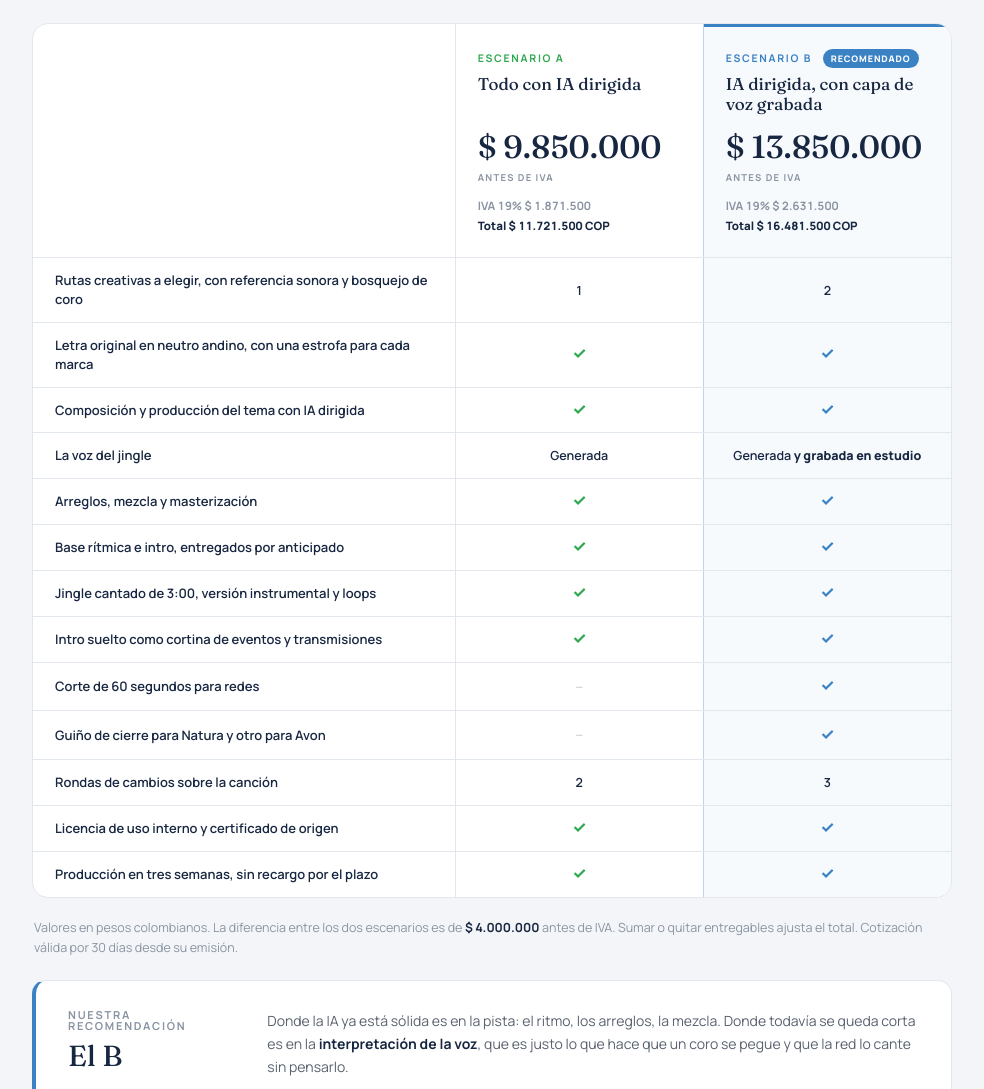
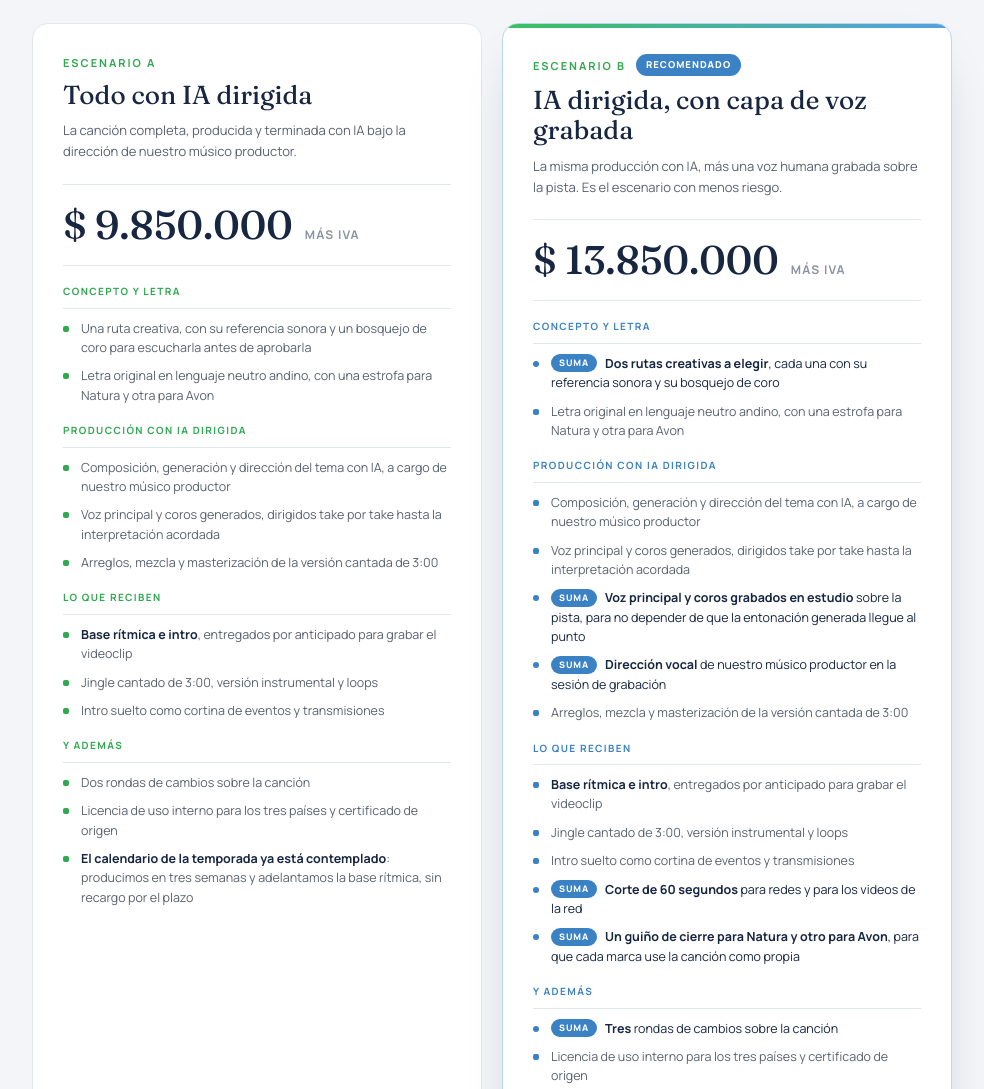
Before and after one commit to anasamsa/natura-jingle-navidad, a plain HTML site: page index.html in a window 1280 px wide. Shown: the part 2360-3449 px from the top of the page, without its empty margins (148-1132 px from the left). Drawn offline with Linux system fonts and the light colour scheme.

Commit message:
Vuelven las tarjetas, con el B marcando lo que suma
La tabla comparativa igualaba visualmente los dos escenarios y el B perdia
la sensacion de ventaja. Ahora el B lista todo el alcance y resalta con
Suma los seis puntos que agrega sobre el A.

El precio queda solo con la cifra y 'mas IVA', sin el desglose.

Co-Authored-By: Claude Opus 5 (1M context) <noreply@anthropic.com>

```diff
--- a/index.html
+++ b/index.html
@@ -80,32 +80,34 @@ img{max-width:100%}
 .step--urg{border-color:#BFE4C9;background:var(--green-soft)}
 .step--urg .step__no{background:var(--green)}
 
-/* comparativa de escenarios */
-.cmp{background:var(--card);border:1px solid var(--line);border-radius:16px;overflow:hidden}
-.cmp table{width:100%;border-collapse:collapse}
-.cmp thead th{text-align:left;vertical-align:bottom;padding:26px 22px 22px;border-bottom:1px solid var(--line)}
-.cmp__feat{width:46%}
-.cmp__col{width:27%;border-left:1px solid var(--line)}
-.cmp__col--hl{background:#F7FAFD;border-left-color:#B9D6EE;box-shadow:inset 0 3px 0 var(--blue)}
-.cmp__k{display:block;font-size:10.5px;font-weight:700;letter-spacing:.16em;text-transform:uppercase;color:var(--green);margin-bottom:8px}
-.cmp__col--hl .cmp__k{color:var(--blue)}
-.cmp__k i{font-style:normal;font-size:9px;font-weight:800;letter-spacing:.1em;color:#fff;background:var(--blue);border-radius:20px;padding:3px 8px;margin-left:7px}
-.cmp__t{display:block;font-family:var(--serif);font-size:17px;font-weight:460;line-height:1.18;margin-bottom:16px;min-height:2.4em}
-.cmp__v{display:block;font-family:var(--serif);font-size:clamp(24px,3vw,32px);font-weight:500;line-height:1;white-space:nowrap}
-.cmp__u{display:block;font-size:9.5px;font-weight:700;letter-spacing:.13em;text-transform:uppercase;color:var(--label);margin-top:8px}
-.cmp__iva{display:block;font-size:11.5px;color:var(--label);margin-top:11px;line-height:1.55}
-.cmp__iva b{display:block;margin-top:3px;white-space:nowrap}
-.cmp__iva b{color:var(--ink);font-weight:800}
-.cmp tbody td{padding:13px 22px;border-bottom:1px solid var(--line);font-size:13px;color:var(--muted);line-height:1.45}
-.cmp tbody tr:last-child td{border-bottom:0}
-.cmp td.f{color:var(--ink);font-weight:600}
-.cmp td.c{text-align:center;border-left:1px solid var(--line);width:27%}
-.cmp td.hl{background:#F7FAFD;border-left-color:#B9D6EE}
-.ok{color:var(--green);font-size:16px;font-weight:700;line-height:1}
-.hl .ok{color:var(--blue)}
-.no{color:#C4CBD5;font-size:15px}
-.txt{font-size:12.5px;color:var(--ink);font-weight:600;line-height:1.4;display:inline-block}
-.txt b{font-weight:800}
+/* escenarios lado a lado */
+.escs{display:grid;grid-template-columns:1fr 1fr;gap:20px}
+.esc{display:flex;flex-direction:column}
+.esc{background:var(--card);border:1px solid var(--line);border-radius:16px;padding:30px 30px 32px;position:relative;overflow:hidden}
+.esc--hl{border-color:#B9D6EE;box-shadow:0 20px 50px -28px rgba(24,39,65,.4)}
+.esc--hl::before{content:"";position:absolute;left:0;top:0;height:4px;width:100%;background:linear-gradient(90deg,var(--green-br),var(--blue-br))}
+.esc__k{font-size:11px;font-weight:700;letter-spacing:.18em;text-transform:uppercase;color:var(--green);margin:0 0 10px;display:flex;align-items:center;gap:10px}
+.esc__pill{font-size:9.5px;font-weight:800;letter-spacing:.11em;color:#fff;background:var(--blue);border-radius:20px;padding:4px 10px}
+.esc__t{font-family:var(--serif);font-size:clamp(21px,2.5vw,26px);font-weight:440;margin:0 0 10px;line-height:1.14}
+.esc__tag{font-size:13px;color:var(--muted);line-height:1.6;margin:0 0 22px;min-height:3.2em}
+.esc__price{padding:20px 0;border-top:1px solid var(--line);border-bottom:1px solid var(--line);display:flex;align-items:baseline;gap:12px;flex-wrap:wrap}
+.esc__v{font-family:var(--serif);font-size:clamp(30px,4vw,40px);font-weight:500;line-height:1;white-space:nowrap}
+.esc__k2{font-size:12px;font-weight:700;letter-spacing:.1em;text-transform:uppercase;color:var(--label);margin:0}
+.esc__t2{font-size:12.5px;color:var(--label);margin:12px 0 0;line-height:1.5}
+.esc__t2 b{color:var(--ink);font-weight:800}
+.esc__lead{font-size:12.5px;font-weight:700;color:var(--ink);margin:22px 0 4px}
+.grp{margin-top:18px}
+.grp__k{font-size:10px;font-weight:700;letter-spacing:.14em;text-transform:uppercase;color:var(--green);margin:0 0 10px;padding-bottom:8px;border-bottom:1px solid var(--line)}
+.esc--hl .grp__k{color:var(--blue)}
+.grp__l{list-style:none;margin:0;padding:0;display:flex;flex-direction:column;gap:9px}
+.grp__l li{position:relative;padding-left:18px;font-size:12.5px;color:var(--muted);line-height:1.55}
+.grp__l li::before{content:"";position:absolute;left:0;top:7px;width:6px;height:6px;background:var(--green);border-radius:2px}
+.esc--hl .grp__l li::before{background:var(--blue)}
+.grp__l li b{color:var(--ink);font-weight:700}
+
+.grp__l li.plus{color:var(--ink)}
+.grp__l li.plus::before{background:var(--blue);border-radius:50%}
+.plus__t{display:inline-block;font-size:9px;font-weight:800;letter-spacing:.1em;text-transform:uppercase;color:#fff;background:var(--blue);border-radius:20px;padding:2px 8px;margin-right:8px;vertical-align:1.5px}
 
 .band{display:flex;align-items:flex-start;gap:28px;background:var(--card);border:1px solid var(--line);border-left:4px solid var(--blue);border-radius:14px;padding:28px 32px;margin-top:22px}
 .band__tag{flex:none;font-family:var(--serif);font-size:clamp(22px,2.8vw,29px);font-weight:460;line-height:1.06;max-width:9ch}
@@ -141,9 +143,8 @@ a:focus-visible{outline:3px solid var(--green);outline-offset:2px}
 
 @media (max-width:980px){
   .steps{grid-template-columns:repeat(2,1fr)}
-  .cmp__t{font-size:15px;min-height:0}
-  .cmp thead th{padding:20px 14px 16px}
-  .cmp tbody td{padding:11px 14px;font-size:12px}
+  .escs{grid-template-columns:1fr}
+  .esc__tag{min-height:0}
 }
 @media (max-width:760px){
   .wrap,.hero__inner,.closing__inner{padding-left:22px;padding-right:22px}
@@ -151,16 +152,7 @@ a:focus-visible{outline:3px solid var(--green);outline-offset:2px}
   .grid,.steps,.terms{grid-template-columns:1fr}
   .band{flex-direction:column;gap:14px}
   .facts{gap:16px 26px}
-  .cmp{border:0;border-radius:0;background:none}
-  .cmp table,.cmp thead,.cmp tbody,.cmp tr,.cmp th,.cmp td{display:block;width:auto}
-  .cmp__feat{display:none!important}
-  .cmp__col{border-left:0;border:1px solid var(--line);border-radius:14px;margin-bottom:12px;padding:20px!important}
-  .cmp tbody tr{border:1px solid var(--line);border-radius:12px;background:var(--card);margin-bottom:8px;padding:12px 16px;display:flex;flex-wrap:wrap;align-items:center;gap:6px 14px}
-  .cmp tbody td{border:0!important;padding:0;background:none!important}
-  .cmp td.f{flex:1 1 100%;font-size:12.5px}
-  .cmp td.c{width:auto;text-align:left}
-  .cmp td.c::before{content:'A';font-size:9px;font-weight:800;letter-spacing:.1em;color:var(--label);margin-right:6px}
-  .cmp td.hl::before{content:'B'}
+  .esc{padding:24px 22px 26px}
 }
 @media (prefers-reduced-motion:reduce){
   html{scroll-behavior:auto}
@@ -186,7 +178,7 @@ a:focus-visible{outline:3px solid var(--green);outline-offset:2px}
   .block{padding:22px 0}
   .grid{grid-template-columns:repeat(3,1fr)!important}
   .steps{grid-template-columns:repeat(5,1fr)!important}
-  .cmp{break-inside:avoid}
+  .escs{grid-template-columns:1fr 1fr!important}
   .terms{grid-template-columns:repeat(2,1fr)!important}
   .sectitle{font-size:22px}
   .secsub{font-size:11px;margin-bottom:16px;max-width:none}
@@ -196,16 +188,17 @@ a:focus-visible{outline:3px solid var(--green);outline-offset:2px}
   .step__no{width:23px;height:23px;font-size:11px;margin-bottom:9px}
   .step__t{font-size:14px}
   .step__d{font-size:10px;margin-bottom:9px}
-  .cmp thead th{padding:16px 14px 14px}
-  .cmp__t{font-size:14px;min-height:0;margin-bottom:11px}
-  .cmp__v{font-size:22px}
-  .cmp tbody td{padding:8px 14px;font-size:10.5px}
-  .term__d,.band__txt{font-size:10px;line-height:1.45}
+  .esc{padding:18px 18px 20px}
+  .esc__t{font-size:18px}
+  .esc__tag{font-size:10.5px;margin-bottom:14px;min-height:0}
+  .esc__price{padding:13px 0}
+  .esc__v{font-size:26px}
+  .grp__l li,.term__d,.band__txt{font-size:10px;line-height:1.45}
   .band{padding:16px 18px;gap:18px;margin-top:16px}
   .term{padding:11px 0}
   .closing{padding:40px 0;break-before:page}
   .closing__logo{margin-top:28px}
-  .step,.band,.term,.grid,.cmp tbody tr{break-inside:avoid}
+  .step,.esc,.band,.term,.grid{break-inside:avoid}
   #escenarios{break-before:page}
 }
 </style>
@@ -302,41 +295,93 @@ a:focus-visible{outline:3px solid var(--green);outline-offset:2px}
     <p class="seclabel reveal">La decisión</p>
     <h2 class="sectitle reveal">Los dos son con IA. La diferencia es la voz.</h2>
     <p class="secsub reveal">Tal como lo pidieron, la canción se produce con inteligencia artificial dirigida por nuestro equipo musical en los dos escenarios, y los dos entregan la misma canción con su base rítmica anticipada, el instrumental, los loops y la cortina. Lo único que cambia es si la voz queda generada o si la grabamos en estudio sobre la pista.</p>
-    <div class="cmp reveal">
-      <table>
-        <thead><tr>
-        <th class="cmp__feat"></th>
-        <th class="cmp__col">
-          <span class="cmp__k">Escenario A</span>
-          <span class="cmp__t">Todo con IA dirigida</span>
-          <span class="cmp__v num">$&thinsp;9.850.000</span>
-          <span class="cmp__u">Antes de IVA</span>
-          <span class="cmp__iva num">IVA 19% $&thinsp;1.871.500<b>Total $&thinsp;11.721.500 COP</b></span>
-        </th>
-        <th class="cmp__col cmp__col--hl">
-          <span class="cmp__k">Escenario B <i>Recomendado</i></span>
-          <span class="cmp__t">IA dirigida, con capa de voz grabada</span>
-          <span class="cmp__v num">$&thinsp;13.850.000</span>
-          <span class="cmp__u">Antes de IVA</span>
-          <span class="cmp__iva num">IVA 19% $&thinsp;2.631.500<b>Total $&thinsp;16.481.500 COP</b></span>
-        </th>
-        </tr></thead>
-        <tbody>
-        <tr><td class="f">Rutas creativas a elegir, con referencia sonora y bosquejo de coro</td><td class="c"><span class="txt">1</span></td><td class="c hl"><span class="txt">2</span></td></tr>
-        <tr><td class="f">Letra original en neutro andino, con una estrofa para cada marca</td><td class="c"><span class="ok" aria-label="incluido">&#10003;</span></td><td class="c hl"><span class="ok" aria-label="incluido">&#10003;</span></td></tr>
-        <tr><td class="f">Composición y producción del tema con IA dirigida</td><td class="c"><span class="ok" aria-label="incluido">&#10003;</span></td><td class="c hl"><span class="ok" aria-label="incluido">&#10003;</span></td></tr>
-        <tr><td class="f">La voz del jingle</td><td class="c"><span class="txt">Generada</span></td><td class="c hl"><span class="txt">Generada <b>y grabada en estudio</b></span></td></tr>
-        <tr><td class="f">Arreglos, mezcla y masterización</td><td class="c"><span class="ok" aria-label="incluido">&#10003;</span></td><td class="c hl"><span class="ok" aria-label="incluido">&#10003;</span></td></tr>
-        <tr><td class="f">Base rítmica e intro, entregados por anticipado</td><td class="c"><span class="ok" aria-label="incluido">&#10003;</span></td><td class="c hl"><span class="ok" aria-label="incluido">&#10003;</span></td></tr>
-        <tr><td class="f">Jingle cantado de 3:00, versión instrumental y loops</td><td class="c"><span class="ok" aria-label="incluido">&#10003;</span></td><td class="c hl"><span class="ok" aria-label="incluido">&#10003;</span></td></tr>
-        <tr><td class="f">Intro suelto como cortina de eventos y transmisiones</td><td class="c"><span class="ok" aria-label="incluido">&#10003;</span></td><td class="c hl"><span class="ok" aria-label="incluido">&#10003;</span></td></tr>
-        <tr><td class="f">Corte de 60 segundos para redes</td><td class="c"><span class="no" aria-label="no incluido">&ndash;</span></td><td class="c hl"><span class="ok" aria-label="incluido">&#10003;</span></td></tr>
-        <tr><td class="f">Guiño de cierre para Natura y otro para Avon</td><td class="c"><span class="no" aria-label="no incluido">&ndash;</span></td><td class="c hl"><span class="ok" aria-label="incluido">&#10003;</span></td></tr>
-        <tr><td class="f">Rondas de cambios sobre la canción</td><td class="c"><span class="txt">2</span></td><td class="c hl"><span class="txt">3</span></td></tr>
-        <tr><td class="f">Licencia de uso interno y certificado de origen</td><td class="c"><span class="ok" aria-label="incluido">&#10003;</span></td><td class="c hl"><span class="ok" aria-label="incluido">&#10003;</span></td></tr>
-        <tr><td class="f">Producción en tres semanas, sin recargo por el plazo</td><td class="c"><span class="ok" aria-label="incluido">&#10003;</span></td><td class="c hl"><span class="ok" aria-label="incluido">&#10003;</span></td></tr>
-        </tbody>
-      </table>
+    <div class="escs">
+
+      <article class="esc reveal">
+        <p class="esc__k">Escenario A </p>
+        <h3 class="esc__t">Todo con IA dirigida</h3>
+        <p class="esc__tag">La canción completa, producida y terminada con IA bajo la dirección de nuestro músico productor.</p>
+        <div class="esc__price">
+          <span class="esc__v num">$&thinsp;9.850.000</span>
+          <span class="esc__k2">más IVA</span>
+        </div>
+        <div class="grp">
+          <p class="grp__k">Concepto y letra</p>
+          <ul class="grp__l">
+            <li>Una ruta creativa, con su referencia sonora y un bosquejo de coro para escucharla antes de aprobarla</li>
+            <li>Letra original en lenguaje neutro andino, con una estrofa para Natura y otra para Avon</li>
+          </ul>
+        </div>
+        <div class="grp">
+          <p class="grp__k">Producción con IA dirigida</p>
+          <ul class="grp__l">
+            <li>Composición, generación y dirección del tema con IA, a cargo de nuestro músico productor</li>
+            <li>Voz principal y coros generados, dirigidos take por take hasta la interpretación acordada</li>
+            <li>Arreglos, mezcla y masterización de la versión cantada de 3:00</li>
+          </ul>
+        </div>
+        <div class="grp">
+          <p class="grp__k">Lo que reciben</p>
+          <ul class="grp__l">
+            <li><b>Base rítmica e intro</b>, entregados por anticipado para grabar el videoclip</li>
+            <li>Jingle cantado de 3:00, versión instrumental y loops</li>
+            <li>Intro suelto como cortina de eventos y transmisiones</li>
+          </ul>
+        </div>
+        <div class="grp">
+          <p class="grp__k">Y además</p>
+          <ul class="grp__l">
+            <li>Dos rondas de cambios sobre la canción</li>
+            <li>Licencia de uso interno para los tres países y certificado de origen</li>
+            <li><b>El calendario de la temporada ya está contemplado</b>: producimos en tres semanas y adelantamos la base rítmica, sin recargo por el plazo</li>
+          </ul>
+        </div>
+      </article>
+
+      <article class="esc esc--hl reveal">
+        <p class="esc__k">Escenario B <span class="esc__pill">Recomendado</span></p>
+        <h3 class="esc__t">IA dirigida, con capa de voz grabada</h3>
+        <p class="esc__tag">La misma producción con IA, más una voz humana grabada sobre la pista. Es el escenario con menos riesgo.</p>
+        <div class="esc__price">
+          <span class="esc__v num">$&thinsp;13.850.000</span>
+          <span class="esc__k2">más IVA</span>
+        </div>
+        <div class="grp">
+          <p class="grp__k">Concepto y letra</p>
+          <ul class="grp__l">
+            <li class="plus"><span class="plus__t">Suma</span><b>Dos rutas creativas a elegir</b>, cada una con su referencia sonora y su bosquejo de coro</li>
+            <li>Letra original en lenguaje neutro andino, con una estrofa para Natura y otra para Avon</li>
+          </ul>
+        </div>
+        <div class="grp">
+          <p class="grp__k">Producción con IA dirigida</p>
+          <ul class="grp__l">
+            <li>Composición, generación y dirección del tema con IA, a cargo de nuestro músico productor</li>
+            <li>Voz principal y coros generados, dirigidos take por take hasta la interpretación acordada</li>
+            <li class="plus"><span class="plus__t">Suma</span><b>Voz principal y coros grabados en estudio</b> sobre la pista, para no depender de que la entonación generada llegue al punto</li>
+            <li class="plus"><span class="plus__t">Suma</span><b>Dirección vocal</b> de nuestro músico productor en la sesión de grabación</li>
+            <li>Arreglos, mezcla y masterización de la versión cantada de 3:00</li>
+          </ul>
+        </div>
+        <div class="grp">
+          <p class="grp__k">Lo que reciben</p>
+          <ul class="grp__l">
+            <li><b>Base rítmica e intro</b>, entregados por anticipado para grabar el videoclip</li>
+            <li>Jingle cantado de 3:00, versión instrumental y loops</li>
+            <li>Intro suelto como cortina de eventos y transmisiones</li>
+            <li class="plus"><span class="plus__t">Suma</span><b>Corte de 60 segundos</b> para redes y para los videos de la red</li>
+            <li class="plus"><span class="plus__t">Suma</span><b>Un guiño de cierre para Natura y otro para Avon</b>, para que cada marca use la canción como propia</li>
+          </ul>
+        </div>
+        <div class="grp">
+          <p class="grp__k">Y además</p>
+          <ul class="grp__l">
+            <li class="plus"><span class="plus__t">Suma</span><b>Tres</b> rondas de cambios sobre la canción</li>
+            <li>Licencia de uso interno para los tres países y certificado de origen</li>
+            <li><b>El calendario de la temporada ya está contemplado</b>: producimos en tres semanas y adelantamos la base rítmica, sin recargo por el plazo</li>
+          </ul>
+        </div>
+      </article>
     </div>
     <p class="note reveal">Valores en pesos colombianos. La diferencia entre los dos escenarios es de <b>$&thinsp;4.000.000</b> antes de IVA. Sumar o quitar entregables ajusta el total. Cotización válida por 30 días desde su emisión.</p>
     <div class="band reveal">
```
